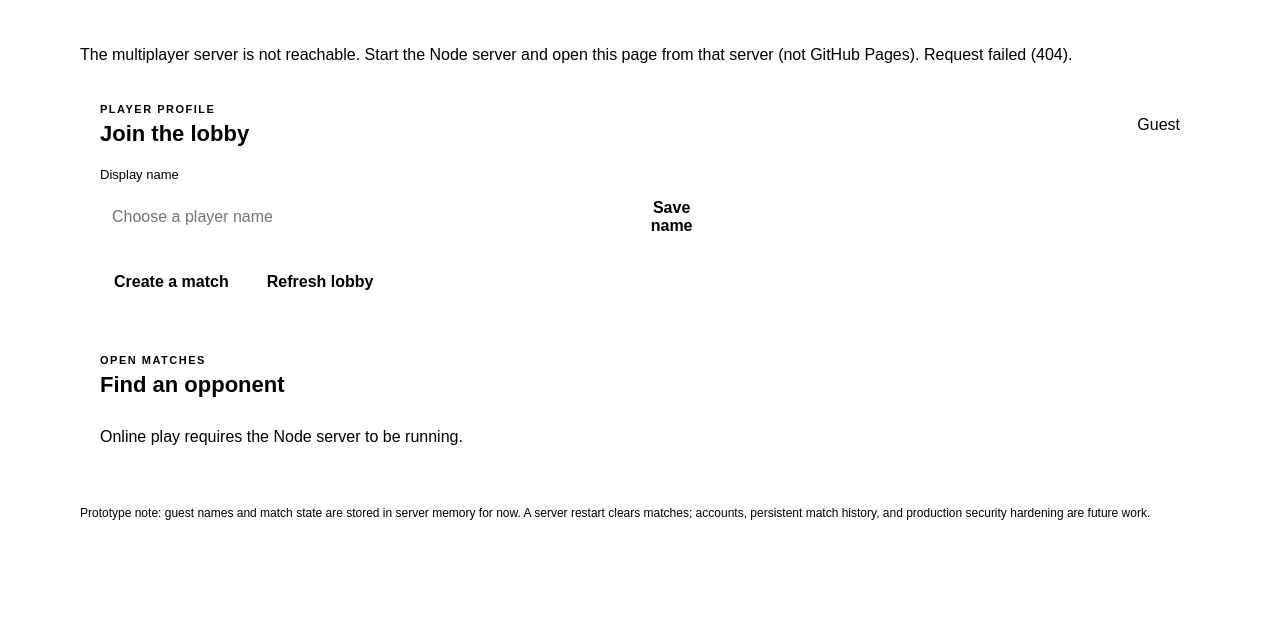
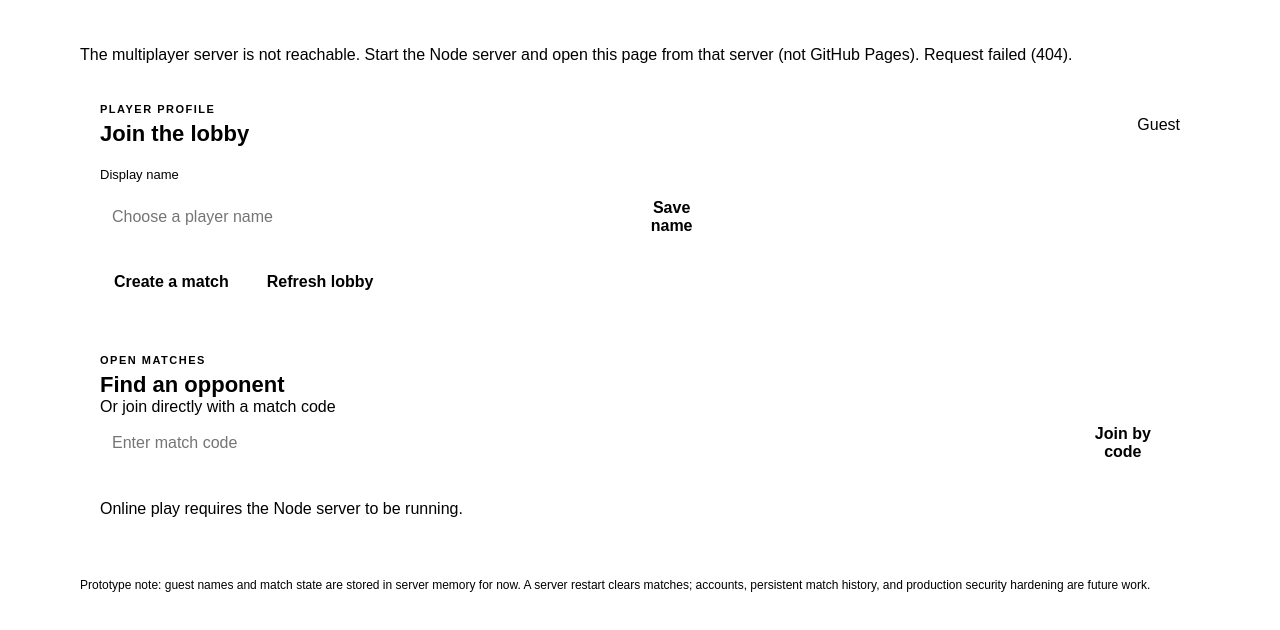
Before and after one commit to Innygr/Card-Stuff-Yes, a website: page multiplayer.html in a window 1280 px wide. Shown: the part 112-742 px from the top of the page. Drawn offline with Linux system fonts and the light colour scheme; no server answers.

Commit message:
Add join-by-code control to online lobby

```diff
--- a/multiplayer.html
+++ b/multiplayer.html
@@ -51,6 +51,13 @@
                     <h2>Find an opponent</h2>
                 </div>
             </div>
+            <form id="join-code-form" class="join-code-form">
+                <label for="join-code">Or join directly with a match code</label>
+                <div class="inline-form">
+                    <input id="join-code" name="matchCode" maxlength="12" autocomplete="off" placeholder="Enter match code" required>
+                    <button class="button secondary-button" type="submit">Join by code</button>
+                </div>
+            </form>
             <div id="matches-list" class="matches-list">
                 <p class="muted">Loading open matches…</p>
             </div>
```
